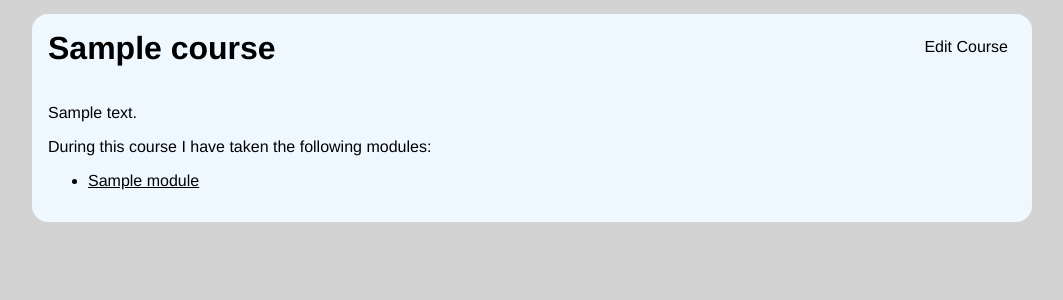
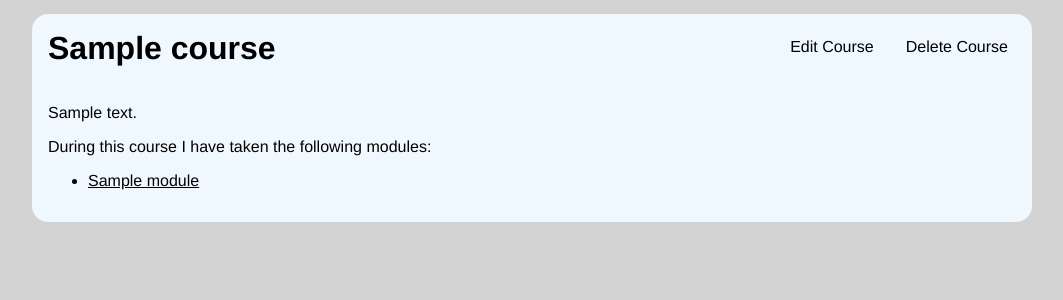
Before and after one commit to timothyf1/cmt120-flask, a Flask app: a page that uses portfolio/course/templates/course-modules.html in a window 1280 px wide. Shown: the part 50-350 px from the top of the page, without its empty margins (108-1171 px from the left). Run offline with Flask 3, Linux system fonts and the light colour scheme; a user stored in the database is signed in; tables that the repository leaves empty hold one stand-in row (values such as "Sample post").

Commit message:
Page to delete a course

```diff
--- a/portfolio/course/course.py
+++ b/portfolio/course/course.py
@@ -3,7 +3,7 @@ from flask_login import login_required
 from .. import db
 from ..models import Course, Module
 
-from .form import New_Course, Edit_Course
+from .form import New_Course, Edit_Course, Delete_Course
 
 bp_education = Blueprint('bp_education', __name__, template_folder='templates')
 
@@ -55,3 +55,15 @@ def edit_course(name):
     form.year.data = course.year
     form.description.data = course.description
     return render_template('edit-course.html', title='Edit a course', form=form, course=course)
+
+@bp_education.route("/course/<string:name>/delete", methods=['GET', 'POST'])
+@login_required
+def delete_course(name):
+    course = Course.query.filter_by(name=name).first_or_404()
+    form = Delete_Course()
+    if form.validate_on_submit():
+        db.session.delete(course)
+        db.session.commit()
+        return redirect(url_for('bp_education.course_list'))
+
+    return render_template('delete-course.html', title='Edit a course', form=form, course=course)
--- a/portfolio/course/form.py
+++ b/portfolio/course/form.py
@@ -1,5 +1,5 @@
 from flask_wtf import FlaskForm
-from wtforms import StringField, SubmitField
+from wtforms import StringField, SubmitField, BooleanField
 from wtforms.validators import DataRequired
 
 class New_Course(FlaskForm):
@@ -15,3 +15,7 @@ class Edit_Course(FlaskForm):
     year = StringField('Year', validators=[DataRequired()])
     description = StringField('Description', validators=[DataRequired()])
     submit = SubmitField('Apply Changes')
+
+class Delete_Course(FlaskForm):
+    confirm = BooleanField('The action of deleting a course is non reversible. Please tick this box to confirm', validators=[DataRequired()])
+    submit = SubmitField('Delete')
--- a/portfolio/course/templates/course-modules.html
+++ b/portfolio/course/templates/course-modules.html
@@ -4,6 +4,7 @@
     <h1>{{ course.name }}</h1>
     {% if current_user.is_authenticated %}
     <a href="{{ url_for('bp_education.edit_course', name=course.name) }}" class="button">Edit Course</a>
+    <a href="{{ url_for('bp_education.delete_course', name=course.name) }}" class="button">Delete Course</a>
     {% endif %}
 </div>
 <p>{{ course.description }}</p>
--- a/portfolio/static/style.css
+++ b/portfolio/static/style.css
@@ -99,7 +99,7 @@ form {
 }
 
 .right-link > a.button {
-    margin-right: 0;
+    margin-left: 1rem;
     background-color: var(--bg-color);
     color: var(--text-color);
     padding: 0.5rem;
```
Also changed, not shown: portfolio/course/templates/delete-course.html (added, +18 -0 lines).
